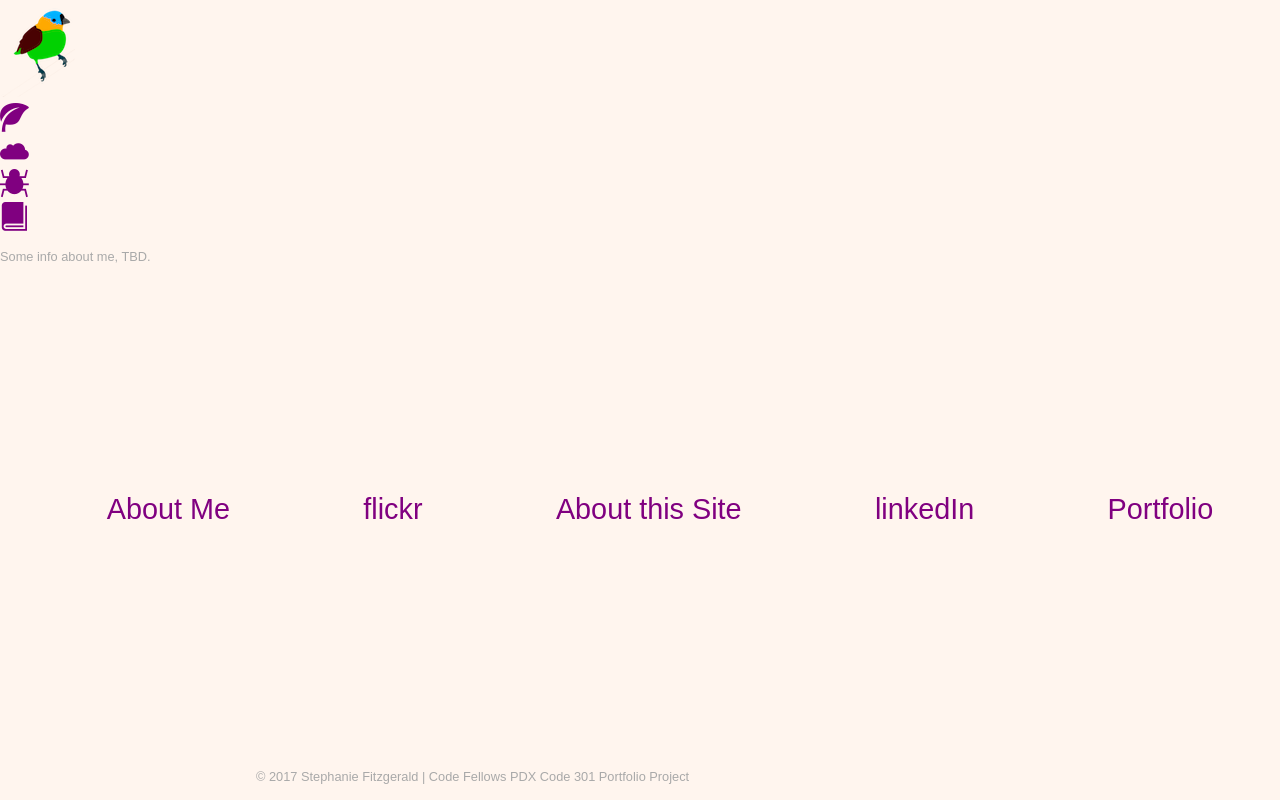
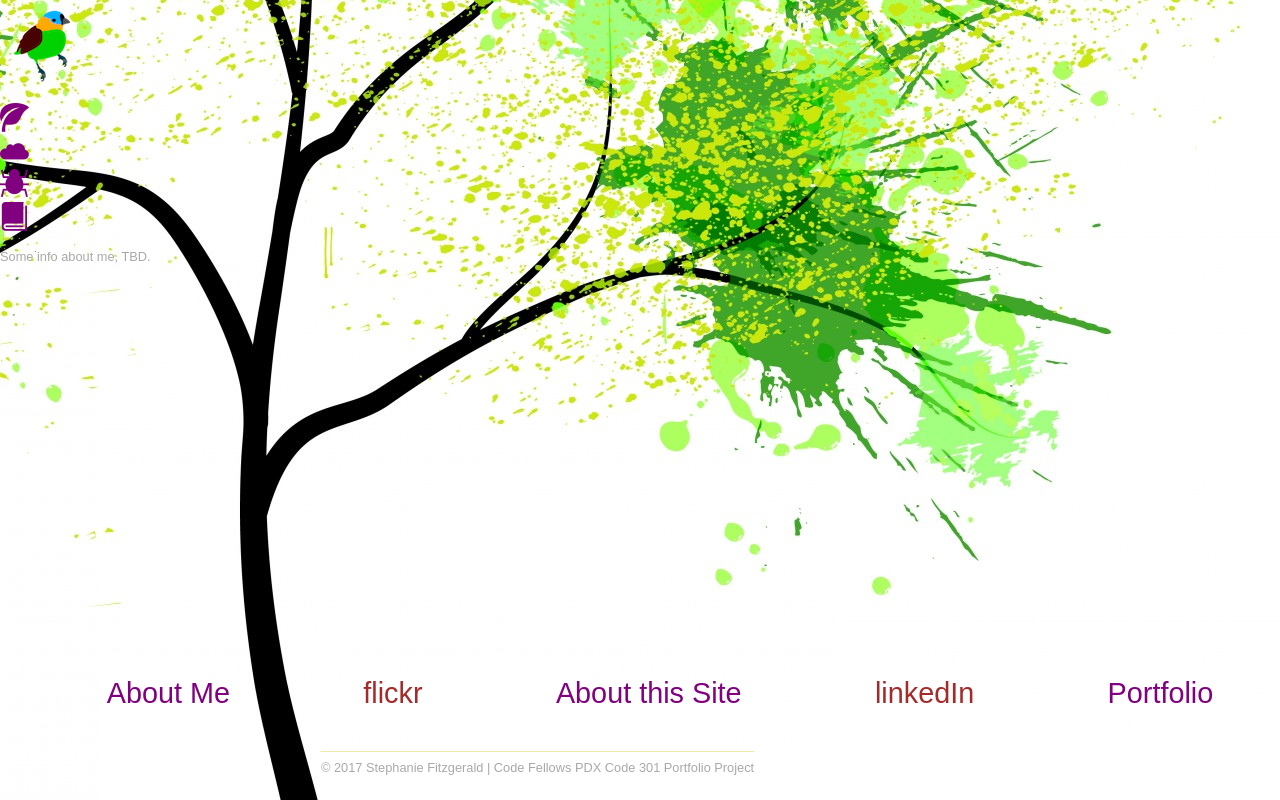
Before and after one commit to sevfitz/portfolio, a plain HTML site: page index.html in a window 1280 px wide. Drawn offline with nearby package versions, Linux system fonts and the light colour scheme; files whose address does not match are found by name.

Commit message:
Styling for background, nav bars

```diff
--- a/css/base.css
+++ b/css/base.css
@@ -1,11 +1,16 @@
+
 body {
     height: 100vh;
     width: 100vw;
     margin: 0;
     color: darkgrey;
-    background-color: seashell;
+    background-color: white;
     font-family: Arial, Helvetica, sans-serif;
     font-size: .8rem;
+    background-image: url("/Users/fitzgerald/Documents/CodeFellows/301/labs/portfolio/images/tree-vector-illustration.jpg");
+    background-size: 1920px 1920px;
+    background-position: -50vw -100vh;
+    background-repeat: no-repeat;
 }
 
 a {
@@ -29,7 +34,10 @@ li {
 footer {
     position: absolute;
     bottom: 0;
-    margin: 2vh 20vw;
+    margin: 2vh 25%;
+    padding: 1vh 0;
+    border: solid 1px transparent;
+    border-top-color: palegoldenrod;
 }
 
 article {
--- a/css/layout.css
+++ b/css/layout.css
@@ -1,10 +1,11 @@
-/* Mobile Styles for screen width < 640px */
+/* Mobile Layout for screen width < 640px */
 @media only screen and (max-width: 639px) {
 
     nav {
-        width: 70vw;
+        width: 100vw;
         display: flex;
         flex-direction: flex-end;
+        margin: 2vh 2vw;
     }
 
     nav ul {
@@ -13,15 +14,8 @@
         display: none;
     }
 
-    nav div {
-        padding: 0 2vw 2vw 0;
-        float: right;
-        bottom: 0;
-    }
-
-    .menu, .tab, .icon-menu {
-        color: purple;
-        font-size: 1.8rem;
+    nav li {
+        width: 55vw;
     }
 
     main {
@@ -31,17 +25,20 @@
     .icon-menu {
         position: absolute;
         right: 0;
+        bottom: 0;
+        padding: 0 2vw 10vh 0;
     }
 
     .open {
         display: flex;
         flex-direction: column;
-        margin: 0 0 0 60vw;
+        margin: 0 0 0 35vw;
+        width: 100vw;
     }
 
 }
 
-/* Desktop Styles for screen with >= 640px */
+/* Desktop Layout for screen with >= 640px */
 @media only screen and (min-width: 640px) {
 
     .icon-menu {
@@ -50,9 +47,10 @@
 
     nav {
         width: 100vw;
-        height: 20vh;
+        height: 10vh;
         display: flex;
         flex-direction: flex-end;
+        position: bottom;
     }
 
     nav ul {
@@ -62,13 +60,8 @@
         justify-content: space-around;
     }
 
-    .menu, .tab {
-        color: purple;
-        font-size: 1.8rem;
-    }
-
     main {
-        height: 60vh;
+        height: 83vh;
     }
 
 }
--- a/css/module.css
+++ b/css/module.css
@@ -4,7 +4,15 @@
     font-size: 2rem;
 }
 
+.menu, .tab, .icon-menu {
+    color: purple;
+    font-size: 1.8rem;
+}
+
 @media only screen and (min-width: 640px) {
-
+        .menu, .tab {
+        color: purple;
+        font-size: 1.8rem;
+    }
 
 }
--- a/index.html
+++ b/index.html
@@ -36,22 +36,15 @@
             <p>Some info about this site, TBD</p>
         </section>
         <section id="portfolio" class="tab-content">
-            <!--<article class="template" data-id="id" data-dev="dev">
-                <h2>Project Name</h2>
-                <a href=""><img src=""></a>
-                <p>Developed by Dev</p>
-                <p>Last Updated: </p>
-                <div>Description</div>
-            </article>-->
         </section>
 
     </main>
     <nav>
         <ul>
             <li class="tab" data-content="about-me">About Me</li>
-            <li class="menu" class="flickr"><a href="">flickr</a></li>
+            <li class="menu" class="flickr"><a href="https://www.flickr.com/photos/sevfitzgerald">flickr</a></li>
             <li class="tab" data-content="about-site">About this Site</li>
-            <li class="menu" class="linkedin"><a href="">linkedIn</a></li>
+            <li class="menu" class="linkedin"><a href="https://www.linkedin.com/in/sevfitzgerald">linkedIn</a></li>
             <li class="tab" data-content="portfolio">Portfolio</li>
         </ul>
         <span class="icon-menu"></span>
```
Also changed, not shown: images/tree-1409159715eln.jpg (added), images/tree-1409250680yL8.jpg (added), images/tree-vector-illustration.jpg (added).
